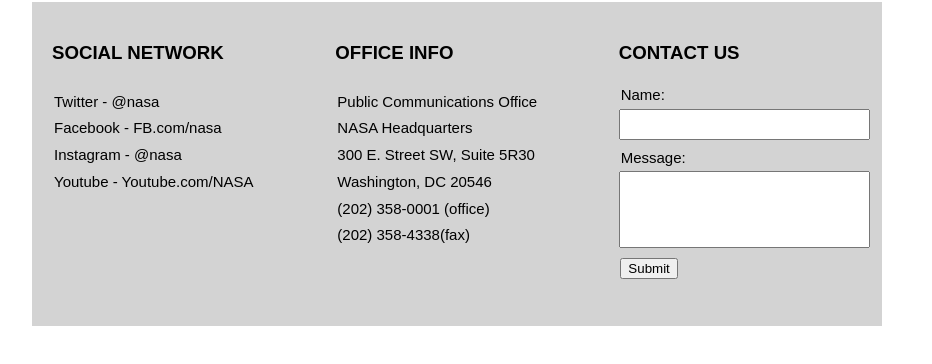
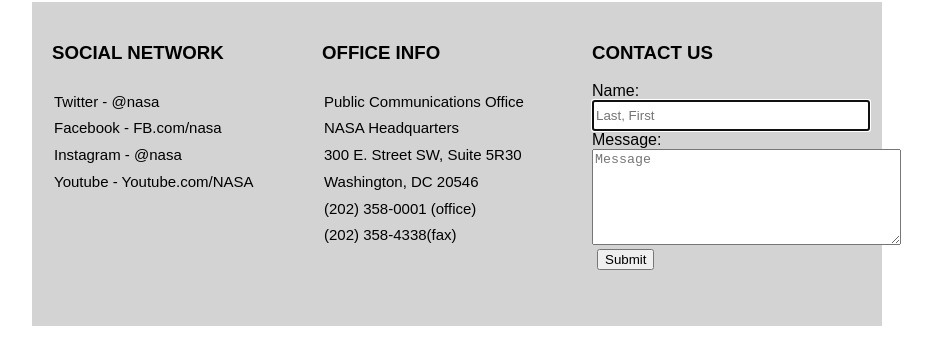
Before and after one commit to jeffgulick/nasa_page, a plain HTML site: page index.html in a window 1280 px wide. Shown: the part 518-882 px from the top of the page, without its empty margins (183-1115 px from the left). Drawn offline with Linux system fonts and the light colour scheme.

Commit message:
updated forms to correct format and syntax

```diff
--- a/index.html
+++ b/index.html
@@ -22,10 +22,13 @@
         </article>
         <article>
             <h4 class="contact_us">CONTACT US</h4>
-            <p class="name">Name:</p>
-            <input type="text">
-            <p class="message_txt">Message:</p>
-            <input class="message_input" type="text">
+            <!-- <p class="name">Name:</p> -->
+            <form action="">
+                <label class="txt" for="name">Name: </label><br>
+                <input type="text" id="name" placeholder="Last, First" required autofocus><br>
+                <label class="msg" for="message">Message: </label><br>
+                <textarea name="message" id="message" cols="36" rows="6" placeholder="Message" required></textarea><br>
+            </form>
             <button>Submit</button>
         </article>
     </section>
--- a/styles.css
+++ b/styles.css
@@ -90,3 +90,11 @@ button:hover {
     background-color: rgb(6, 26, 32);
     color: rgb(92, 89, 89);
   }
+
+label {
+    margin-right: 145pt;
+}
+
+form {
+    text-align: left;
+}
```
